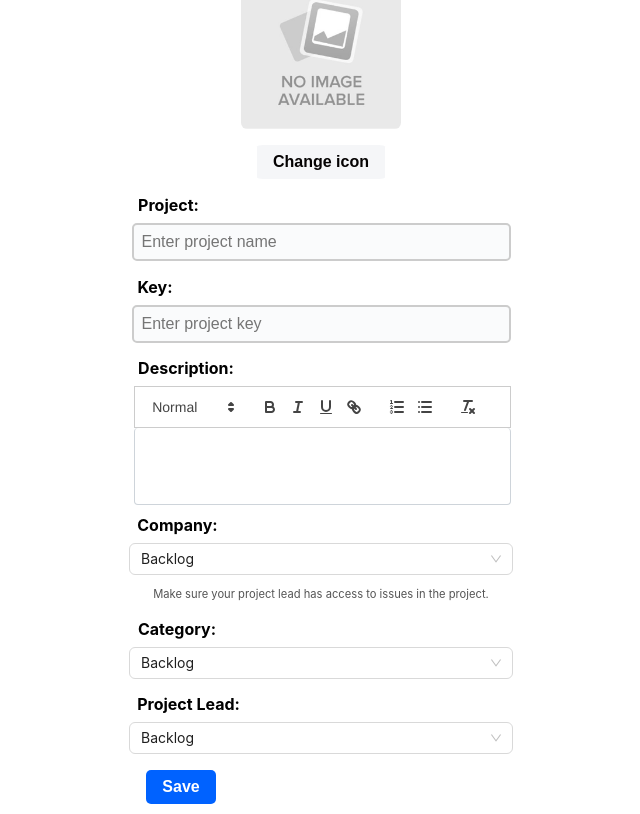
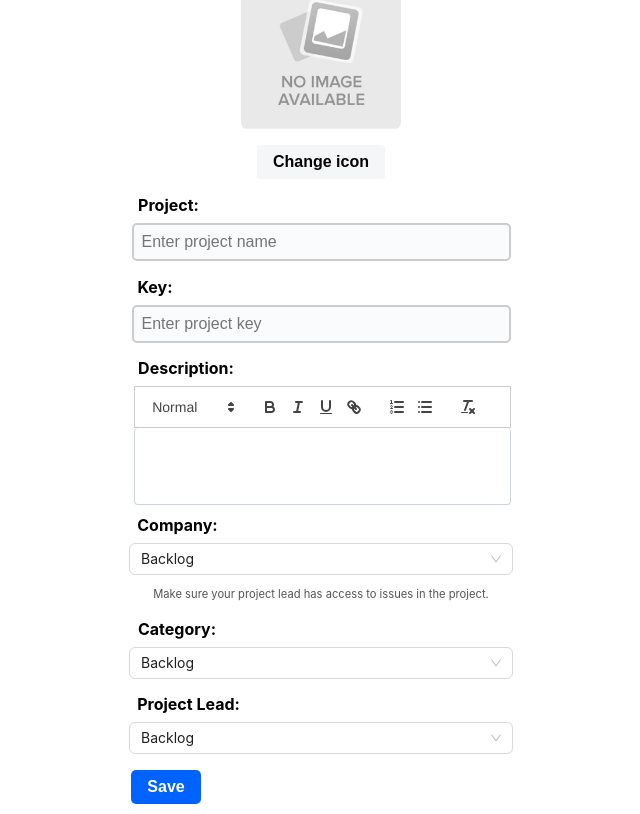
Before and after one commit to ZeeAnsari11/pms, a React (Create React App) app in the folder frontend/: page /create-project in a window 1280 px wide. Shown: the part 173-987 px from the top of the page, without its empty margins (319-959 px from the left). Built offline with nearby package versions, Linux system fonts and the light colour scheme.

Commit message:
Style Changes For save button

```diff
--- a/frontend/src/Components/User/CreateNewProjectPage/CreateProjectPage.js
+++ b/frontend/src/Components/User/CreateNewProjectPage/CreateProjectPage.js
@@ -148,7 +148,7 @@ const SaveButton = styled.button`
   margin-bottom: 10px;
   cursor: pointer;
   transition: background-color 0.3s ease-in-out;
-  margin-right: 280px;
+  margin-right: 310px;
 
   &:hover {
     background-color: #3e81ed;
```
